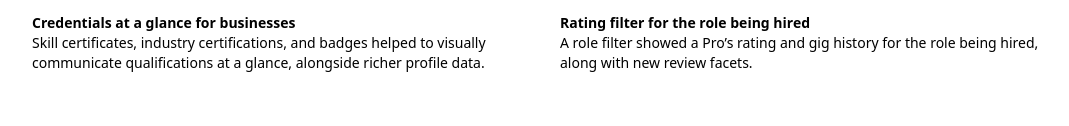
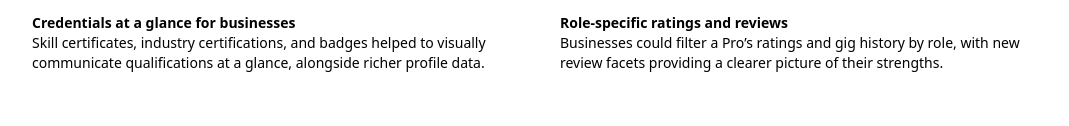
Before and after one commit to theresapcodes/portfolio, a plain HTML site: page case-study-trust.html in a window 1280 px wide. Shown: the part 4133-4259 px from the top of the page, without its empty margins (96-1165 px from the left). Drawn offline with Linux system fonts and the light colour scheme; a web font is replaced by a local one.

Commit message:
Concept: update the role-ratings caption
Co-Authored-By: Claude Sonnet 5.5 <noreply@anthropic.com>

```diff
--- a/case-study-trust.html
+++ b/case-study-trust.html
@@ -185,7 +185,7 @@
           <div class="media media--square">
             <video src="Assets/pro-reviews-filter-1x1.mp4" poster="Assets/pro-reviews-filter-1x1.jpg" muted loop playsinline webkit-playsinline="true" preload="none" aria-label="Reviews section where a position dropdown is opened and Bartender, Server, then All positions are chosen, with ratings, stars and percentage bars updating for each"></video>
           </div>
-          <figcaption class="caption caption--m"><strong>Rating filter for the role being hired</strong><br>A role filter showed a Pro’s rating and gig history for the role being hired, along with new review facets.</figcaption>
+          <figcaption class="caption caption--m"><strong>Role-specific ratings and reviews</strong><br>Businesses could filter a Pro’s ratings and gig history by role, with new review facets providing a clearer picture of their strengths.</figcaption>
         </figure>
       </div>
     </section>
```
